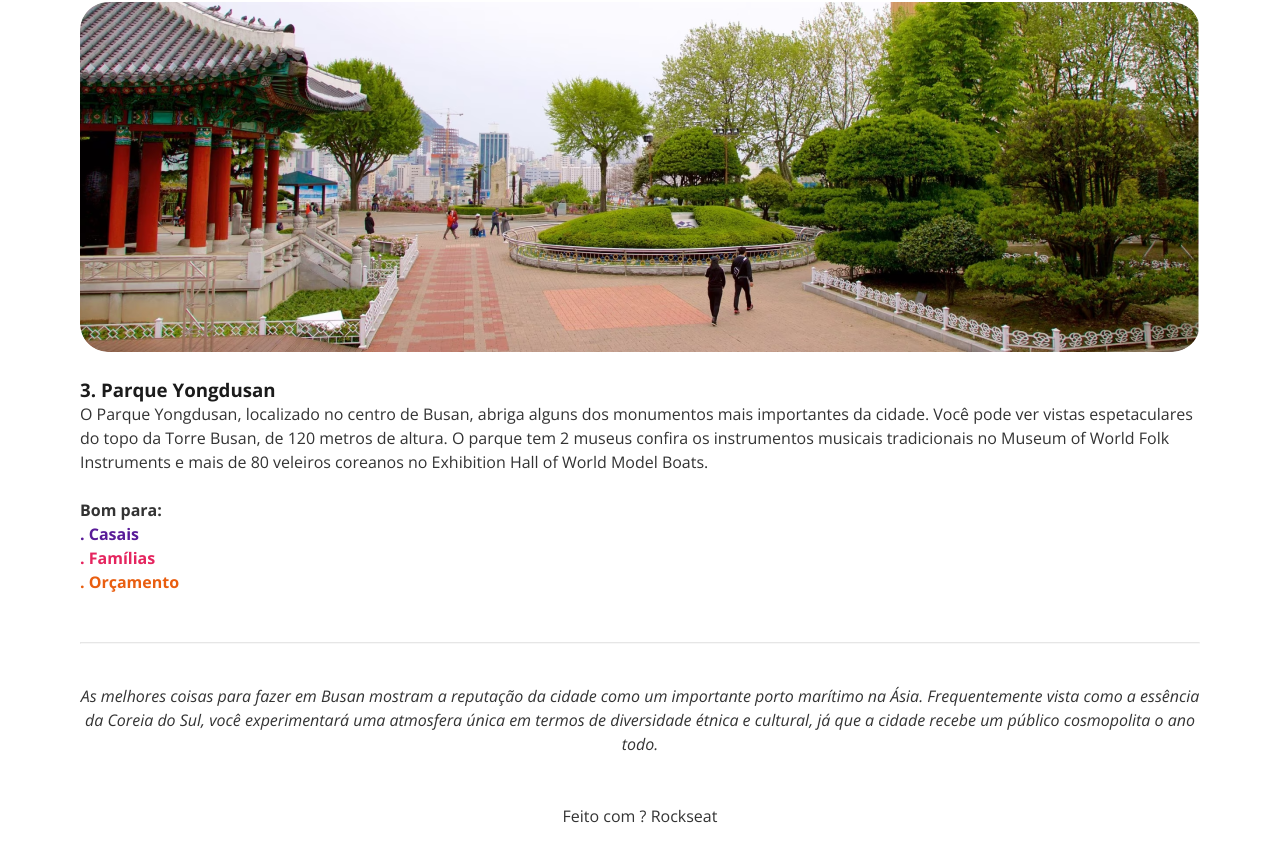
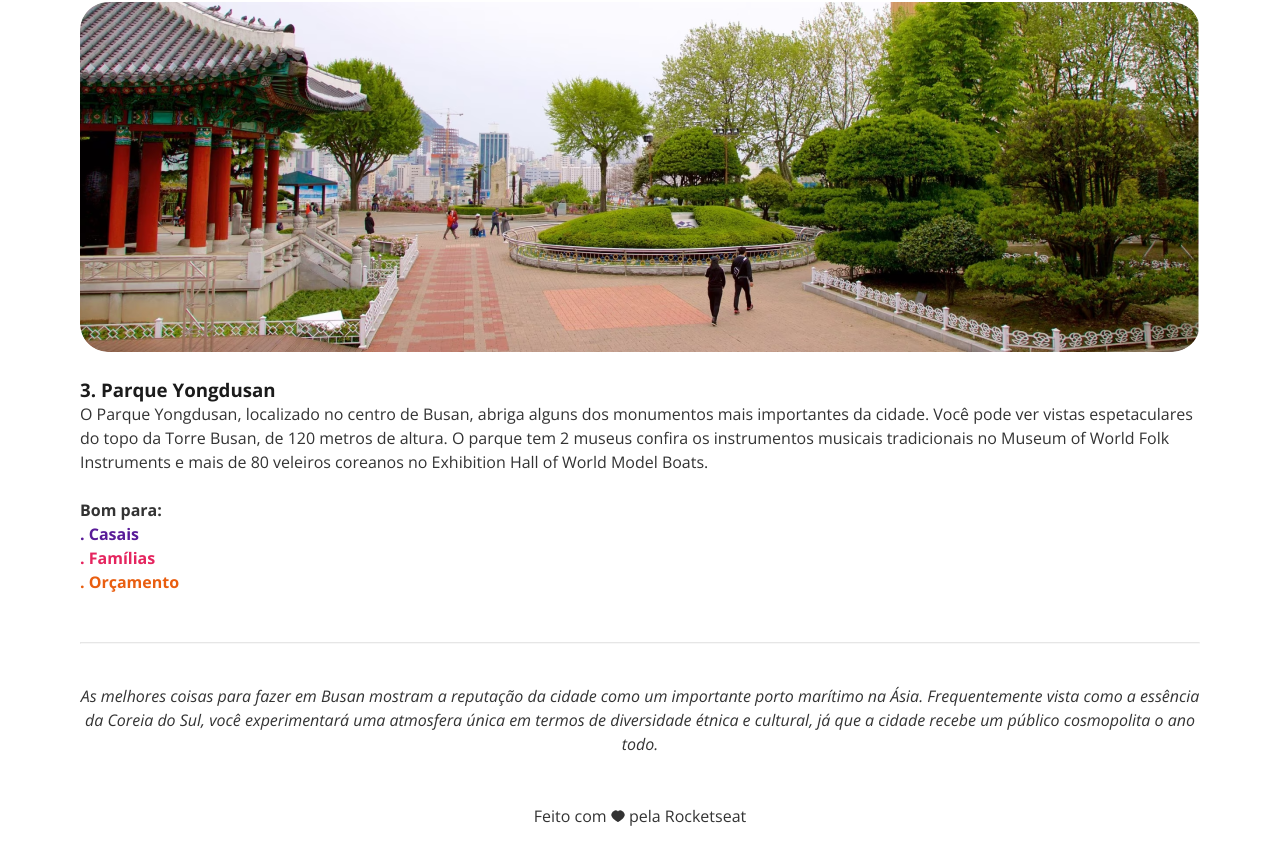
Before and after one commit to GustavoCardoso-io/site_turistico_busan, a plain HTML site: page index.html in a window 1280 px wide. Shown: the part 2358-3222 px from the top of the page. Drawn offline with nearby package versions, Linux system fonts and the light colour scheme; a web font is replaced by a local one.

Commit message:
Adição dos detalhes finais do footer

```diff
--- a/index.html
+++ b/index.html
@@ -98,7 +98,7 @@
       em
       termos de diversidade étnica e cultural, já que a cidade recebe um público cosmopolita o ano todo.</p>
 
-    <footer> Feito com ? Rockseat</footer>
+    <footer> Feito com  <img src="assets/icon/heart.svg" alt=""> pela Rocketseat</footer>
   </div>
 </body>
 
```
Also changed, not shown: assets/icon/heart.svg (added).
